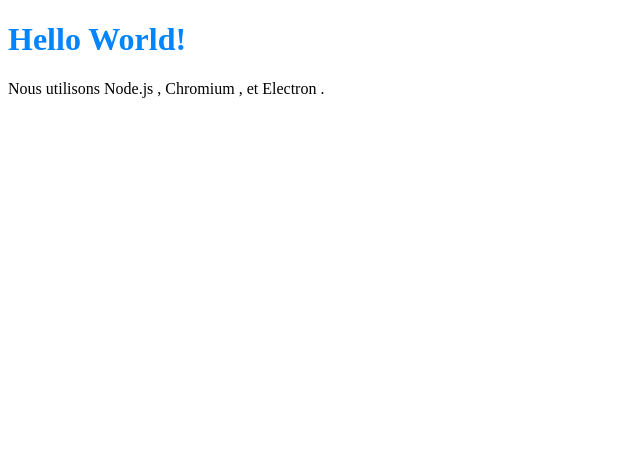
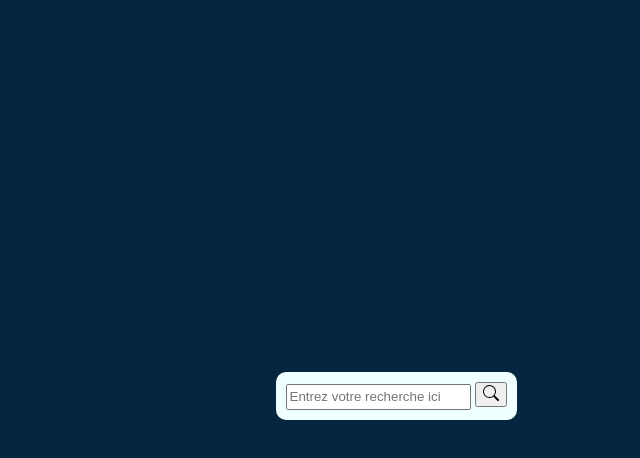
Before and after one commit to Thibaud-M326/MeteoElectronJs, an Electron app: page index.html in a window 800 px wide. Shown: the whole page, without its empty margins (0-640 px from the left). Drawn offline with Linux system fonts and the light colour scheme.

Commit message:
search bar ok

```diff
--- a/index.html
+++ b/index.html
@@ -2,16 +2,23 @@
 <html>
   <head>
     <meta charset="UTF-8">
-    <!-- https://developer.mozilla.org/en-US/docs/Web/HTTP/CSP -->
     <meta http-equiv="Content-Security-Policy" content="default-src 'self'; script-src 'self'">
     <link href="./style.css" rel="stylesheet" />
     <title>Hello World!</title>
   </head>
   <body>
-    <h1 id="hello">Hello World!</h1>
-    Nous utilisons Node.js <span id="node-version"></span>,
-    Chromium <span id="chrome-version"></span>,
-    et Electron <span id="electron-version"></span>.
+    <div id="containerDiv">
+      <div id="cardDiv">
+        <form id="searchForm">
+          <input type="text" id="search" name="q" placeholder="Entrez votre recherche ici" />
+          <button type="submit" id="search-button">
+              <svg id="search-icon" xmlns="http://www.w3.org/2000/svg" width="16" height="16" fill="currentColor" class="bi bi-search" viewBox="0 0 16 16">
+                <path d="M11.742 10.344a6.5 6.5 0 1 0-1.397 1.398h-.001c.03.04.062.078.098.115l3.85 3.85a1 1 0 0 0 1.415-1.414l-3.85-3.85a1.007 1.007 0 0 0-.115-.1zM12 6.5a5.5 5.5 0 1 1-11 0 5.5 5.5 0 0 1 11 0z"/>
+              </svg>
+          </button>
+        </form>
+      </div>
+    </div>
   </body>
   <script src="./weather.js"></script>
 </html>
--- a/package.json
+++ b/package.json
@@ -14,6 +14,7 @@
   },
   "dependencies": {
     "axios": "^1.5.1",
+    "bootstrap-icons": "^1.11.1",
     "dotenv": "^16.3.1"
   }
 }
--- a/style.css
+++ b/style.css
@@ -1,3 +1,21 @@
-#hello {
-    color: rgb(0, 132, 255);
+body {
+    background-color: #04263E;
 }
+
+#containerDiv {
+    width: 97vw;
+    height: 97vh;
+    display: flex;
+    justify-content: center;
+    align-items: center;
+}
+
+#cardDiv {
+    background-color: azure;
+    border-radius: 10px;
+    padding: 10px;
+}
+
+#search {
+    height: 20px;
+}
--- a/weather.js
+++ b/weather.js
@@ -1 +1,6 @@
-console.log("hello");
+document.getElementById('searchForm').addEventListener('submit', function(event) {
+    event.preventDefault(); // Empêche la soumission du formulaire par défaut
+
+    const searchTerm = document.getElementById('search').value;
+    console.log('Recherche soumise :', searchTerm);
+});
```
Also changed, not shown: 1 other file.
